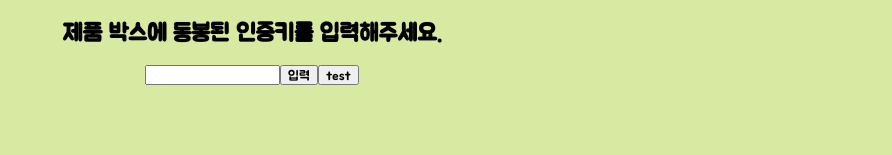
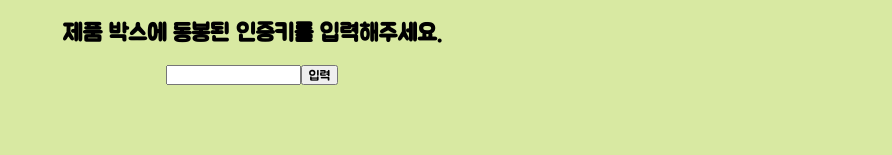
Before and after one commit to younglee0207/Gaggum_Simule, a React (Create React App) app in the folder front/: page /auth/kakao/callback in a window 1280 px wide. Shown: the part 199-354 px from the top of the page, without its empty margins (388-1280 px from the left). Built offline with nearby package versions, Linux system fonts and the light colour scheme; no server answers.

Commit message:
로그인 다시 업로드

```diff
--- a/front/src/routes/start/RedirectURI.jsx
+++ b/front/src/routes/start/RedirectURI.jsx
@@ -28,7 +28,7 @@ const RedirectURI = () => {
     axios
       .post(`https://j8b310.p.ssafy.io/api/turtle`, turtle_key)
       .then((res) => {
-
+        console.log('밸리드확인',res)
         if (res.data.data[0].valid === 0) {
           alert("잘못된 인증키입니다.");
         } else {
@@ -59,7 +59,7 @@ const RedirectURI = () => {
         }
       )
       .then((res) => {
-        console.log("사용자정보", res); //집에갔으면
+        console.log("사용자정보", res);
         setName(res.data.data[0].user_name);
         setUserNumber(res.data.data[0].user_number);
         localStorage.setItem('turtle_number',res.data.data[0].turtle_number)
@@ -75,13 +75,8 @@ const RedirectURI = () => {
         <h1>{name}님 안녕하세요</h1>
         <h2>가꿈을 이용해주셔서 감사합니다.</h2>
         <h2>제품 박스에 동봉된 인증키를 입력해주세요.</h2>
-
         <input type="text" onChange={handleInputChange} />
-
         <button onClick={numberCheck}>입력</button>
-        <button onClick={test}>test</button>
-
-        {/* <img src={loginImg} alt="카카오 로그인" onClick={handleLogin} /> */}
       </div>
     </div>
   );
```
